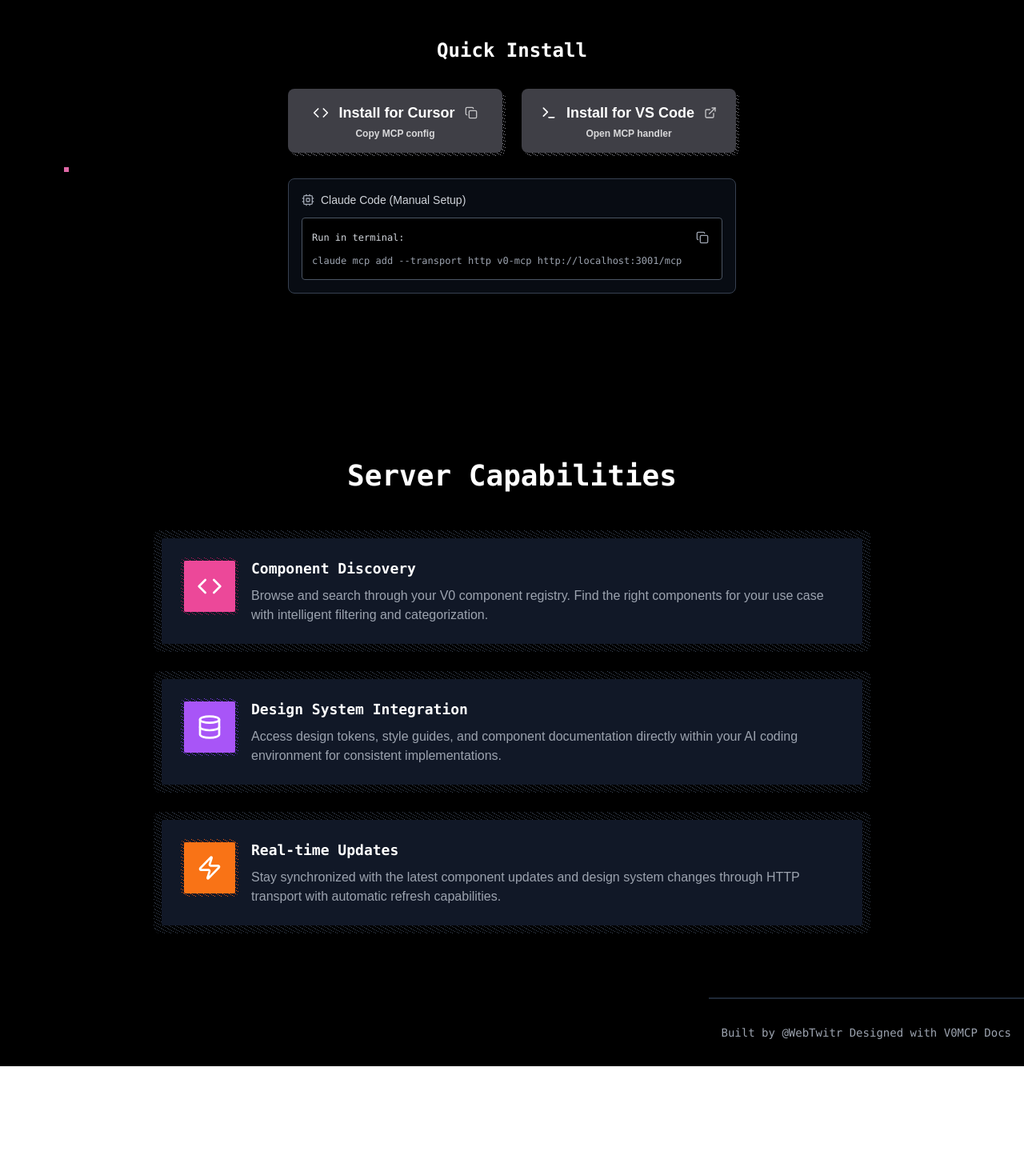
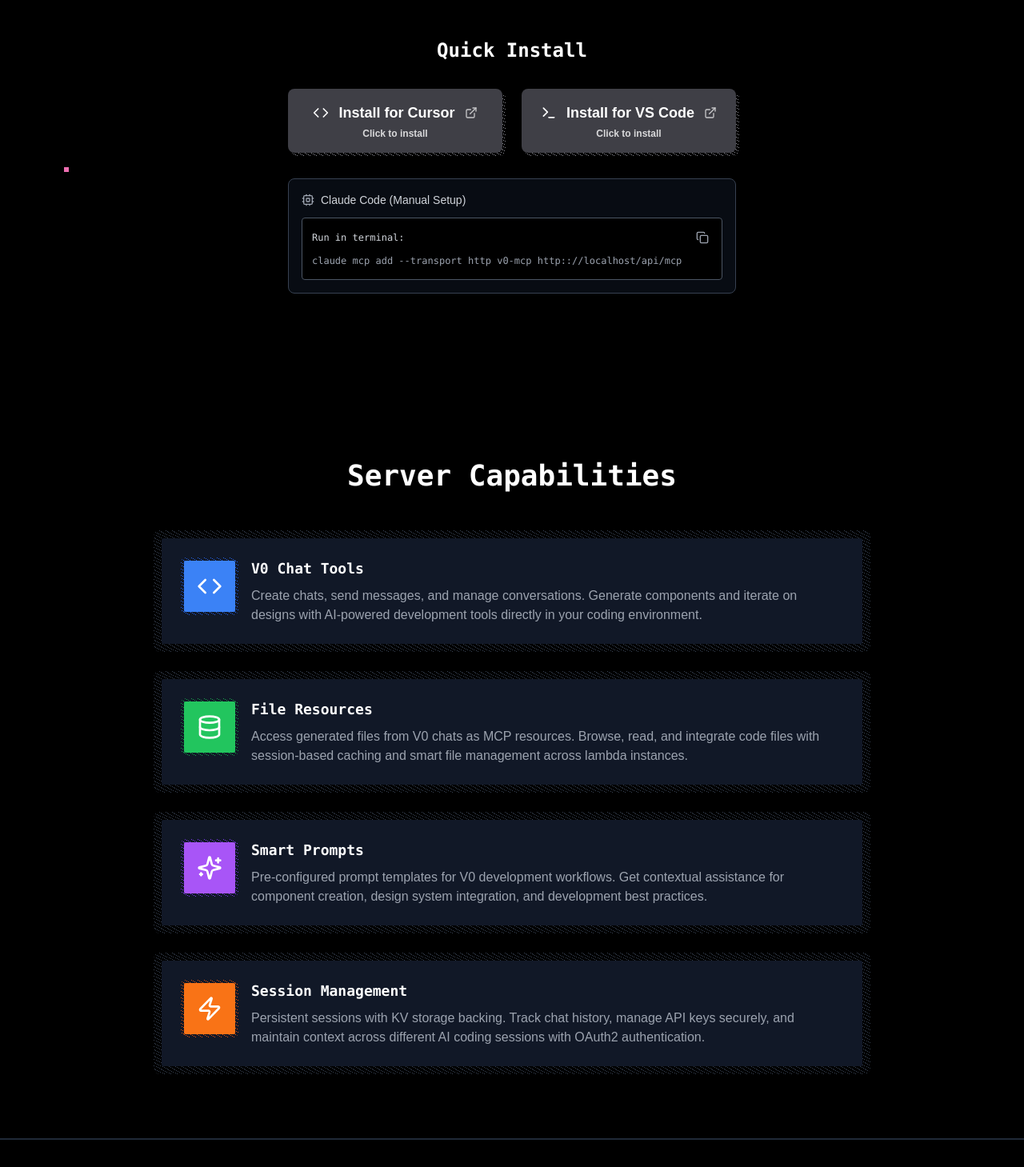
Before and after one commit to PerfLab-io/v0-mcp, a Next.js app: page / in a window 1280 px wide. Shown: the part 425-1884 px from the top of the page at 80% size. Before the commit the page ends 1758 px from the top, so only its background shows below. Built offline with nearby package versions, Linux system fonts and the light colour scheme.

Commit message:
Add better copy to the landing page

```diff
--- a/app/page.tsx
+++ b/app/page.tsx
@@ -18,6 +18,9 @@ import { useEffect, useState } from "react";
 export default function MCPLandingPage() {
   const [animationFrame, setAnimationFrame] = useState(0);
   const [secondaryFrame, setSecondaryFrame] = useState(0);
+  const protocol = window.location.protocol;
+  const host = window.location.host;
+  const mcpUrl = `${protocol}://${host}/api/mcp`;
 
   // Helper function to create dotted patterns
   const createDottedPattern = (color: string) => ({
@@ -90,11 +93,9 @@ export default function MCPLandingPage() {
   ];
 
   const handleCursorInstall = () => {
-    const protocol = window.location.protocol;
-    const host = window.location.host;
     // For Cursor, we'll use the deeplink format with base64 encoded config
     const config = {
-      url: `${protocol}://${host}/mcp`,
+      url: mcpUrl,
       description: "v0.dev MCP Server",
     };
 
@@ -105,13 +106,11 @@ export default function MCPLandingPage() {
   };
 
   const handleVSCodeInstall = () => {
-    const protocol = window.location.protocol;
-    const host = window.location.host;
     // For VSCode, we'll use the MCP URL handler with HTTP transport
     const obj = {
       label: "v0-mcp",
       type: "http",
-      uri: `${protocol}://${host}/mcp`,
+      uri: mcpUrl,
       headers: {
         "Content-Type": "application/json",
       },
@@ -134,25 +133,33 @@ export default function MCPLandingPage() {
   const serverFeatures = [
     {
       icon: Code,
-      title: "Component Discovery",
+      title: "V0 Chat Tools",
       description:
-        "Browse and search through your V0 component registry. Find the right components for your use case with intelligent filtering and categorization.",
-      bgColor: "bg-pink-500",
-      borderColor: "#be185d",
+        "Create chats, send messages, and manage conversations. Generate components and iterate on designs with AI-powered development tools directly in your coding environment.",
+      bgColor: "bg-blue-500",
+      borderColor: "#2563eb",
     },
     {
       icon: Database,
-      title: "Design System Integration",
+      title: "File Resources",
       description:
-        "Access design tokens, style guides, and component documentation directly within your AI coding environment for consistent implementations.",
+        "Access generated files from V0 chats as MCP resources. Browse, read, and integrate code files with session-based caching and smart file management across lambda instances.",
+      bgColor: "bg-green-500",
+      borderColor: "#16a34a",
+    },
+    {
+      icon: Sparkles,
+      title: "Smart Prompts",
+      description:
+        "Pre-configured prompt templates for V0 development workflows. Get contextual assistance for component creation, design system integration, and development best practices.",
       bgColor: "bg-purple-500",
       borderColor: "#7c3aed",
     },
     {
       icon: Zap,
-      title: "Real-time Updates",
+      title: "Session Management",
       description:
-        "Stay synchronized with the latest component updates and design system changes through HTTP transport with automatic refresh capabilities.",
+        "Persistent sessions with KV storage backing. Track chat history, manage API keys securely, and maintain context across different AI coding sessions with OAuth2 authentication.",
       bgColor: "bg-orange-500",
       borderColor: "#ea580c",
     },
@@ -299,9 +306,11 @@ export default function MCPLandingPage() {
                   <div className="flex items-center justify-center gap-3">
                     <Code className="h-5 w-5" />
                     <span className="text-lg">Install for Cursor</span>
-                    <Copy className="h-4 w-4 opacity-70" />
+                    <ExternalLink className="h-4 w-4 opacity-70" />
                   </div>
-                  <div className="text-xs opacity-80 mt-1">Copy MCP config</div>
+                  <div className="text-xs opacity-80 mt-1">
+                    Click to install
+                  </div>
                 </button>
               </div>
 
@@ -321,7 +330,7 @@ export default function MCPLandingPage() {
                     <ExternalLink className="h-4 w-4 opacity-70" />
                   </div>
                   <div className="text-xs opacity-80 mt-1">
-                    Open MCP handler
+                    Click to install
                   </div>
                 </button>
               </div>
@@ -343,7 +352,7 @@ export default function MCPLandingPage() {
                     size="sm"
                     onClick={() =>
                       copyToClipboard(
-                        "claude mcp add --transport http v0-mcp http://localhost:3001/mcp"
+                        `claude mcp add --transport http v0-mcp ${mcpUrl}`
                       )
                     }
                     className="h-6 w-6 p-0 text-gray-400 hover:text-white"
@@ -352,7 +361,7 @@ export default function MCPLandingPage() {
                   </Button>
                 </div>
                 <pre className="text-gray-400 leading-relaxed">
-                  {`claude mcp add --transport http v0-mcp http://localhost:3001/mcp`}
+                  {`claude mcp add --transport http v0-mcp ${mcpUrl}`}
                 </pre>
               </div>
             </div>
@@ -523,7 +532,7 @@ export default function MCPLandingPage() {
       </section>*/}
 
       {/* Footer */}
-      <footer className="border-t-2 border-gray-800 py-8 bg-black self-end">
+      <footer className="border-t-2 border-gray-800 py-8 bg-black">
         <div className="container mx-auto px-4">
           <div className="flex flex-col md:flex-row justify-between items-center">
             <div className="text-gray-400 text-sm mb-4 md:mb-0 font-mono">
```
